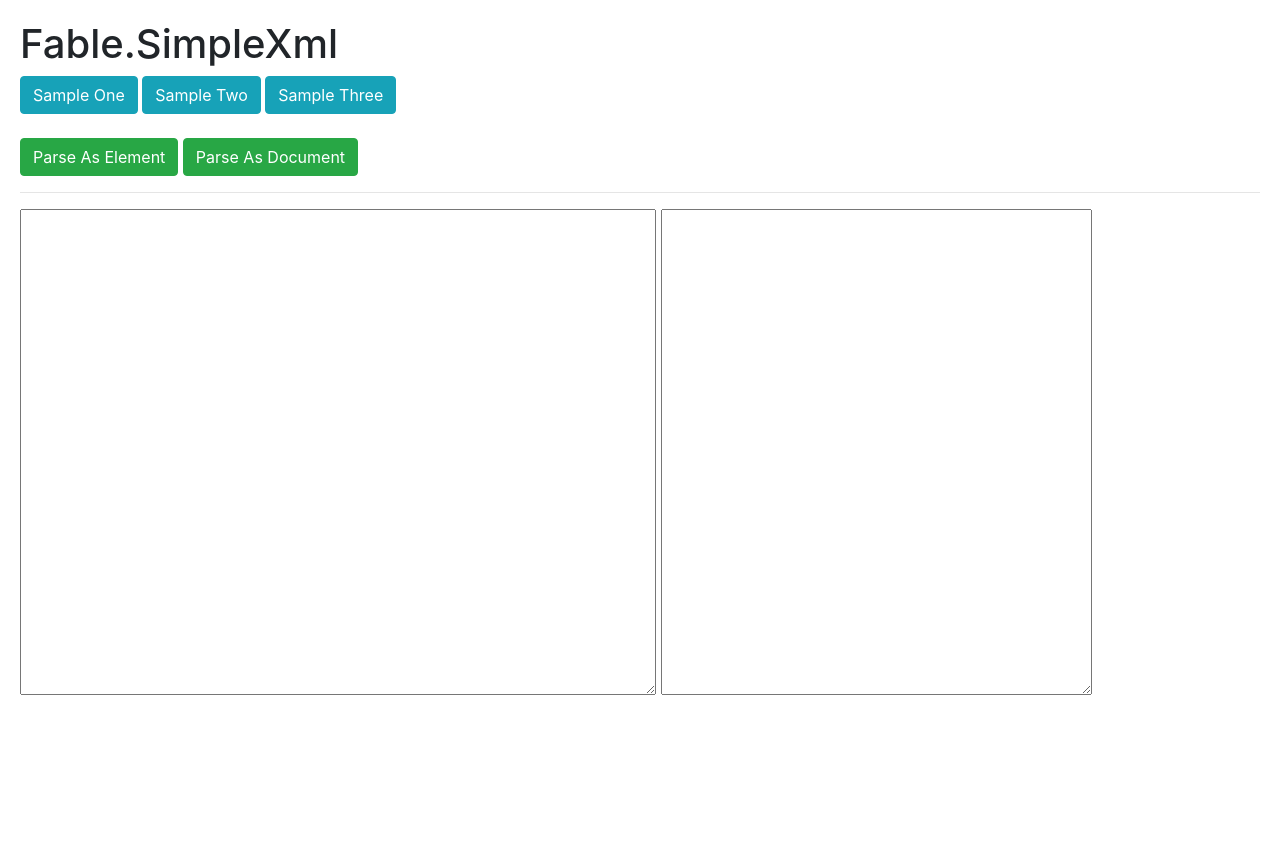
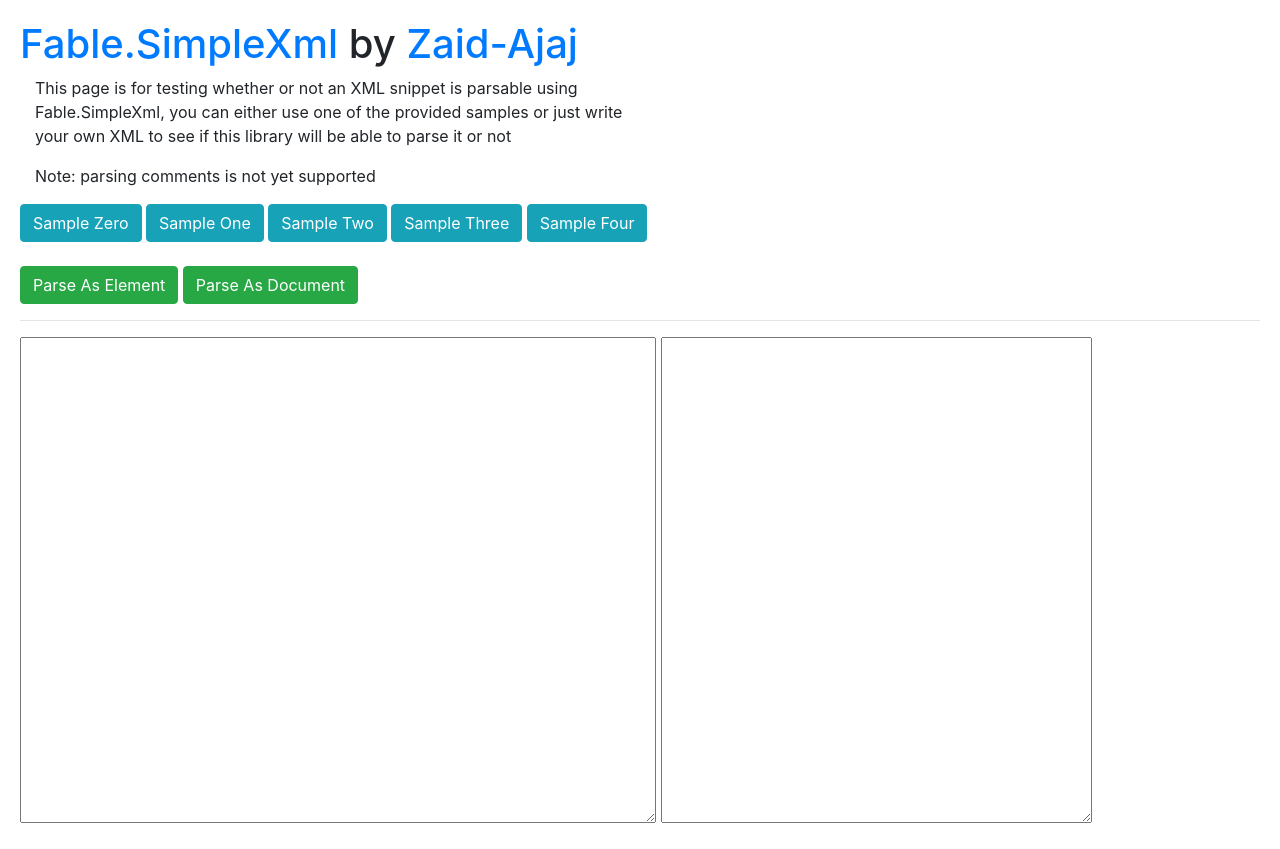
Before and after one commit to Zaid-Ajaj/Fable.SimpleXml, a website: page sample/index.html in a window 1280 px wide. Before the commit the page ends 800 px from the top, so only its background shows below. Drawn offline with nearby package versions, Linux system fonts and the light colour scheme.

Commit message:
Update test page, docs

```diff
--- a/package.json
+++ b/package.json
@@ -4,9 +4,8 @@
     "build": "webpack -p",
     "start": "webpack-dev-server",
     "sample": "webpack-dev-server --config webpack.sample.js",
-    "publish-sample": "webpack -p --config webpack.sample.js && npm run publish",
-    "test": "node ./node_modules/qunitjs/bin/qunit public/bundle.js",
-    "publish": "node publish.js"
+    "publish-sample": "webpack -p --config webpack.sample.js && node publish.js",
+    "test": "node ./node_modules/qunitjs/bin/qunit public/bundle.js"
   },
   "repository": {
     "url": "https://github.com/Zaid-Ajaj/Fable.SimpleXml.git"
--- a/sample/index.html
+++ b/sample/index.html
@@ -5,11 +5,16 @@
         <link href="https://maxcdn.bootstrapcdn.com/bootstrap/4.0.0/css/bootstrap.min.css" rel="stylesheet" />
     </head>
     <body style="padding:20px">
-        <h1>Fable.SimpleXml</h1>
+        <h1><a href="https://github.com/Zaid-Ajaj/Fable.SimpleXml">Fable.SimpleXml</a> by <a href="https://github.com/Zaid-Ajaj">Zaid-Ajaj</a></h1>
+        <p class="col-md-6">This page is for testing whether or not an XML snippet is parsable using Fable.SimpleXml, you can either use one of the provided samples or just write your own XML to see if this library will be able to parse it or not</p>
 
+        <p class="col-md-6">Note: parsing comments is not yet supported</p>
+
+        <div id="zero" class="btn btn-info">Sample Zero</div>
         <div id="one" class="btn btn-info">Sample One</div>
         <div id="two" class="btn btn-info">Sample Two</div>
         <div id="three" class="btn btn-info">Sample Three</div>
+        <div id="four" class="btn btn-info">Sample Four</div>
         <br />
         <br />
         <div id="parseElem" class="btn btn-success">Parse As Element</div>
```
Also changed, not shown: README.md, 2 other files.
